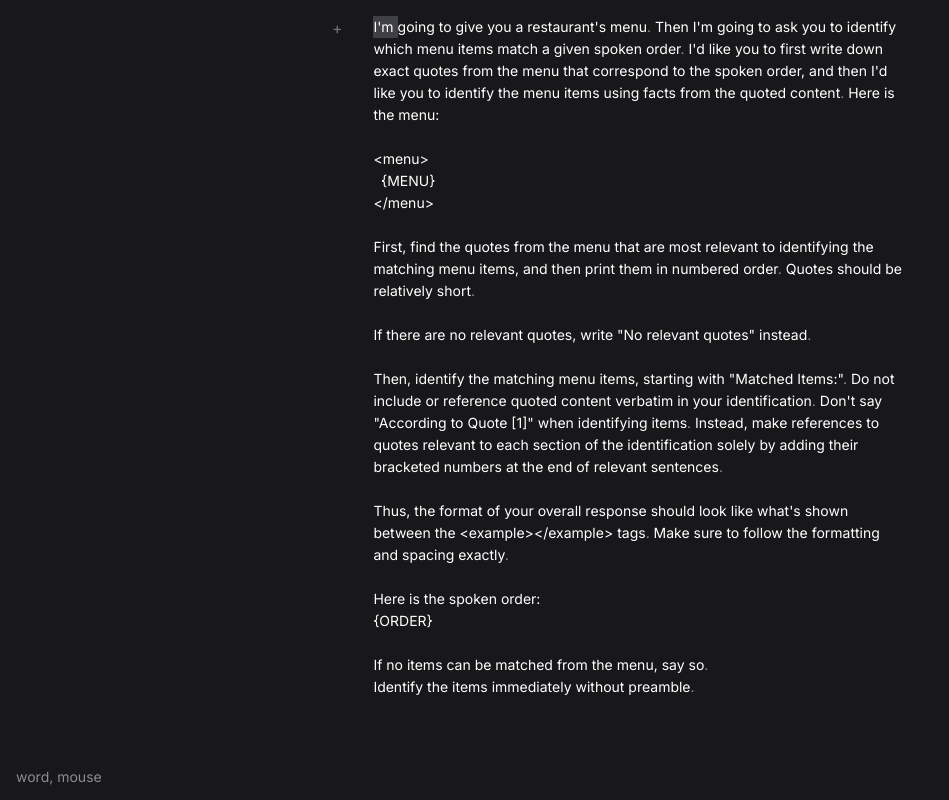
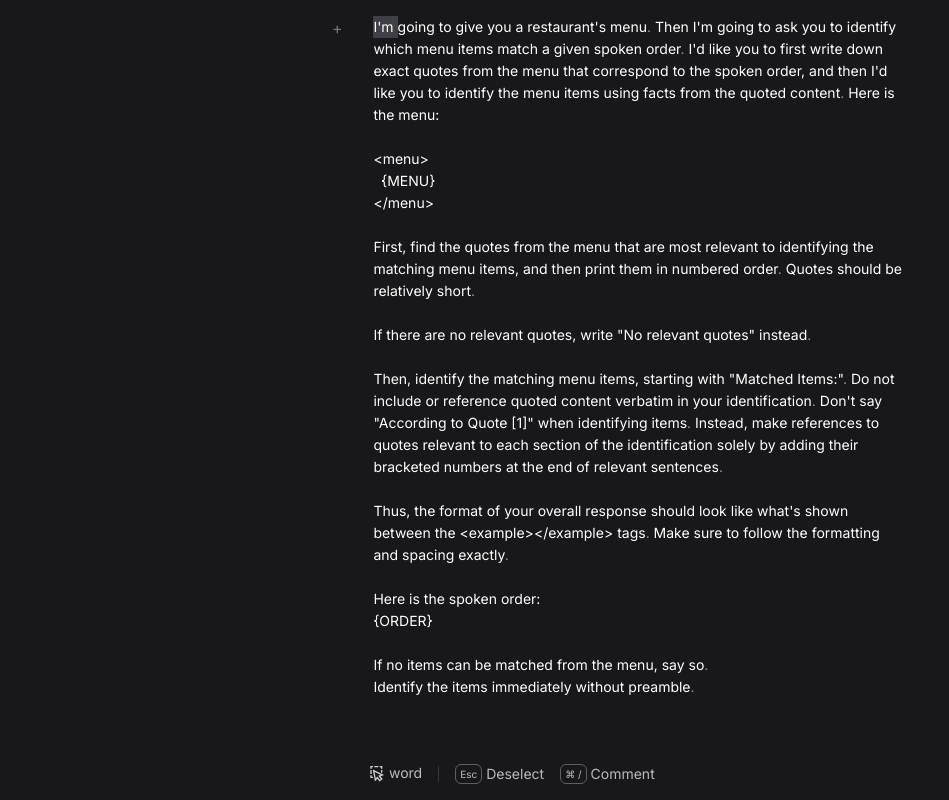
Before and after one commit to alvinleung/prompt-text-editing, a Next.js app: page / in a window 1280 px wide. Shown: the whole page, without its empty margins (0-949 px from the left). Built offline with nearby package versions, Linux system fonts and the light colour scheme.

Commit message:
Add interaction cue

```diff
--- a/src/components/ProjectWorkspace/ProjectWorkspace.tsx
+++ b/src/components/ProjectWorkspace/ProjectWorkspace.tsx
@@ -1,6 +1,6 @@
 "use client";
 
-import { useContext, useState } from "react";
+import { useCallback, useContext, useState } from "react";
 import PromptTextEditor from "../PromptTextEditor/PromptTextEditor";
 import { CONTENT } from "../PromptTextEditor/DocumentProvider";
 import { ConfirmIcon } from "./ConfirmIcon";
@@ -34,14 +34,14 @@ function ProjectWorkspace() {
   ]);
 
   const MAX_ITERATIONS = 4;
-  const createVariation = () => {
+  const createVariation = useCallback(() => {
     setVariations((prev) => {
       if (prev.length >= MAX_ITERATIONS) return prev;
       prev = [...prev, prev[currentVariation]];
       return prev;
     });
     // setCurrentVariation(currentVariation + 1);
-  };
+  }, [currentVariation]);
   return (
     <CreateVariationContext.Provider value={{ createVariation, variations }}>
       <div className="relative max-w-[56ch] mx-auto">
@@ -75,7 +75,10 @@ function ProjectWorkspace() {
               <Tooltip message={`New variation`}>
                 <button
                   className={`${variations.length !== 1 && "border-t"} border-t-zinc-600 opacity-40 w-6 h-6 flex items-center justify-center`}
-                  onClick={createVariation}
+                  onClick={() => {
+                    createVariation();
+                    setCurrentVariation(variations.length);
+                  }}
                 >
                   +
                 </button>
--- /dev/null
+++ b/src/components/PromptTextEditor/SelectionIcon.tsx
@@ -0,0 +1,15 @@
+export const SelectionIcon = () => (
+  <svg
+    width="16"
+    height="16"
+    viewBox="0 0 24 24"
+    fill="none"
+    xmlns="http://www.w3.org/2000/svg"
+  >
+    <path
+      d="M8 1H14M19 4V1H16M6 1H3V4M3 14V17H6M19 6V10M3 12V6M19.188 19.472L16 22L12.5 17.5L9.5 21L7 7L20 13.5L15.5 15L19.188 19.472Z"
+      stroke="white"
+      stroke-width="2"
+    />
+  </svg>
+);
--- a/src/components/PromptTextEditor/blocks/DocumentBlock.tsx
+++ b/src/components/PromptTextEditor/blocks/DocumentBlock.tsx
@@ -7,6 +7,7 @@ import {
 } from "../DocumentProvider";
 import {
   getPrecisionName,
+  getSelectionPrecision,
   Precision,
   useCursorState,
 } from "../CursorStateProvider";
@@ -14,6 +15,7 @@ import { useEditorMode } from "../EditorModeContext";
 import { useHotkeys } from "react-hotkeys-hook";
 import { useEventListener } from "usehooks-ts";
 import { useCreateVariation } from "@/components/ProjectWorkspace/ProjectWorkspace";
+import { SelectionIcon } from "../SelectionIcon";
 
 type Props = {};
 
@@ -74,6 +76,9 @@ const DocumentBlock = (props: Props) => {
     editorTextAreaRef,
   );
 
+  const keyboardShortcutStyle =
+    "inline-block p-1 rounded-md border border-zinc-500 text-zinc-200 text-[10px]";
+
   return (
     <div className="relative p-4 select-none text-[14px] mx-auto leading-none tracking-normal">
       <div
@@ -89,9 +94,38 @@ const DocumentBlock = (props: Props) => {
           />
         ))}
       </div>
-      <div className="fixed p-4 mx-auto bottom-0 left-0 right-0 opacity-50">
-        <div className="mx-auto min-w-[56ch]">
-          {getPrecisionName(selectionLevel)}, {inputMode}
+      <div className="fixed text-[14px] bottom-0 left-0 right-0 opacity-80">
+        <div className="text-zinc-200 flex items-center gap-4 flex-row mx-auto w-[65ch] p-4">
+          <div className="flex flex-row gap-1 pr-4 border-r border-r-zinc-700">
+            {editorMode === "edit" ? (
+              "Editing"
+            ) : (
+              <>
+                <SelectionIcon />
+                {`${selectionRange && inputMode !== "mouse" ? getPrecisionName(getSelectionPrecision(selectionRange)) : getPrecisionName(selectionLevel)}`}
+              </>
+            )}
+          </div>
+          <div
+            className={`${
+              editorMode === "edit" ||
+              selectionRange ||
+              (selectionRange &&
+                getSelectionPrecision(selectionRange) === Precision.SENTENCE)
+                ? "opacity-100"
+                : "opacity-0"
+            }`}
+          >
+            <span className="text-zinc-200 flex items-center gap-1">
+              <span className={keyboardShortcutStyle}>Esc</span>
+              {editorMode === "edit" ? "Exit" : "Deselect"}
+            </span>
+          </div>
+          <div
+            className={`flex items-center gap-1 ${selectionRange && editorMode !== "edit" ? "opacity-100" : "opacity-0"}`}
+          >
+            <span className={keyboardShortcutStyle}>⌘ /</span> Comment
+          </div>
         </div>
       </div>
       <textarea
```
